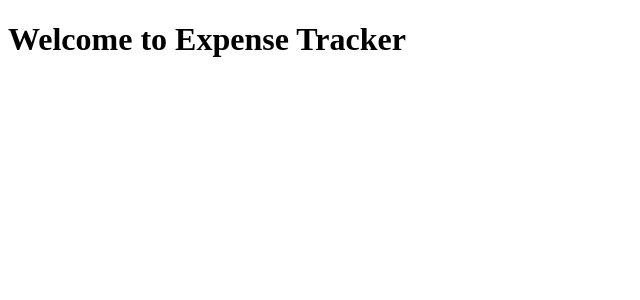
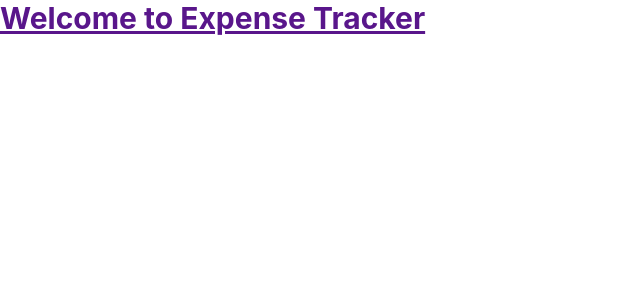
Before and after one commit to aslam-paasa/AI-Expense-Tracker, a React (Vite) app in the folder client/: page / in a window 1280 px wide. Shown: the top 300 px of the page, without its empty margins (0-640 px from the left). Built offline with nearby package versions, Linux system fonts and the light colour scheme.

Commit message:
Setup Tailwind

```diff
--- a/client/package.json
+++ b/client/package.json
@@ -10,8 +10,10 @@
     "preview": "vite preview"
   },
   "dependencies": {
+    "@tailwindcss/vite": "^4.2.2",
     "react": "^19.2.4",
-    "react-dom": "^19.2.4"
+    "react-dom": "^19.2.4",
+    "tailwindcss": "^4.2.2"
   },
   "devDependencies": {
     "@babel/core": "^7.29.0",
--- a/client/src/App.tsx
+++ b/client/src/App.tsx
@@ -3,7 +3,7 @@
 function App() {
   return (
     <>
-      <h1>Welcome to Expense Tracker</h1>
+      <h1 className="text-3xl font-bold underline text-purple-900">Welcome to Expense Tracker</h1>
     </>
   );
 }
--- a/client/src/index.css
+++ b/client/src/index.css
@@ -0,0 +1 @@
+@import "tailwindcss";
--- a/client/vite.config.ts
+++ b/client/vite.config.ts
@@ -1,11 +1,13 @@
 import { defineConfig } from 'vite'
 import react, { reactCompilerPreset } from '@vitejs/plugin-react'
 import babel from '@rolldown/plugin-babel'
+import tailwindcss from '@tailwindcss/vite'
 
 // https://vite.dev/config/
 export default defineConfig({
   plugins: [
     react(),
-    babel({ presets: [reactCompilerPreset()] })
+    babel({ presets: [reactCompilerPreset()] }),
+    tailwindcss()
   ],
 })
```
Also changed, not shown: 1 other file (tests, documents, lock files or other folders).
